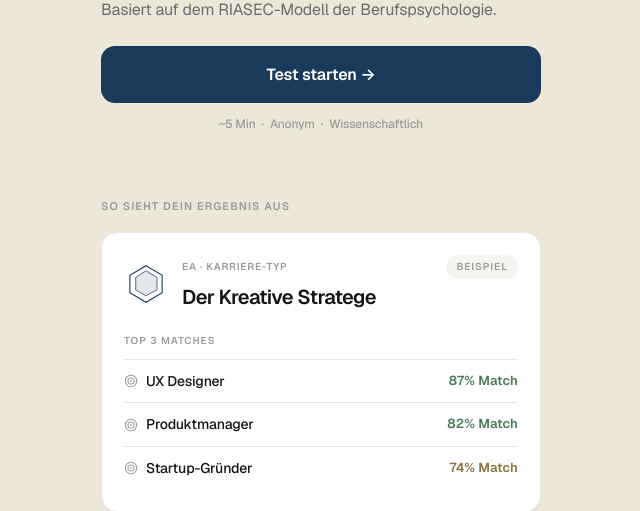
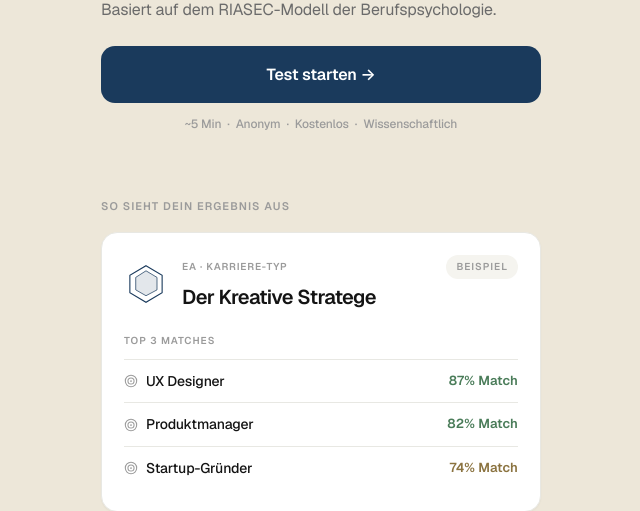
Before and after one commit to schniiils17/work-mentor-v2, a FastAPI app: page / in a window 1280 px wide. Shown: the part 234-745 px from the top of the page, without its empty margins (319-959 px from the left). Run offline with FastAPI, Linux system fonts and the light colour scheme.

Commit message:
➕ Kostenlos wieder zur Trust-Zeile hinzu

```diff
--- a/templates/landing.html
+++ b/templates/landing.html
@@ -33,6 +33,8 @@
             <span>~5 Min</span>
             <span>·</span>
             <span>Anonym</span>
+            <span>·</span>
+            <span>Kostenlos</span>
             <span>·</span>
             <span>Wissenschaftlich</span>
         </div>
```
